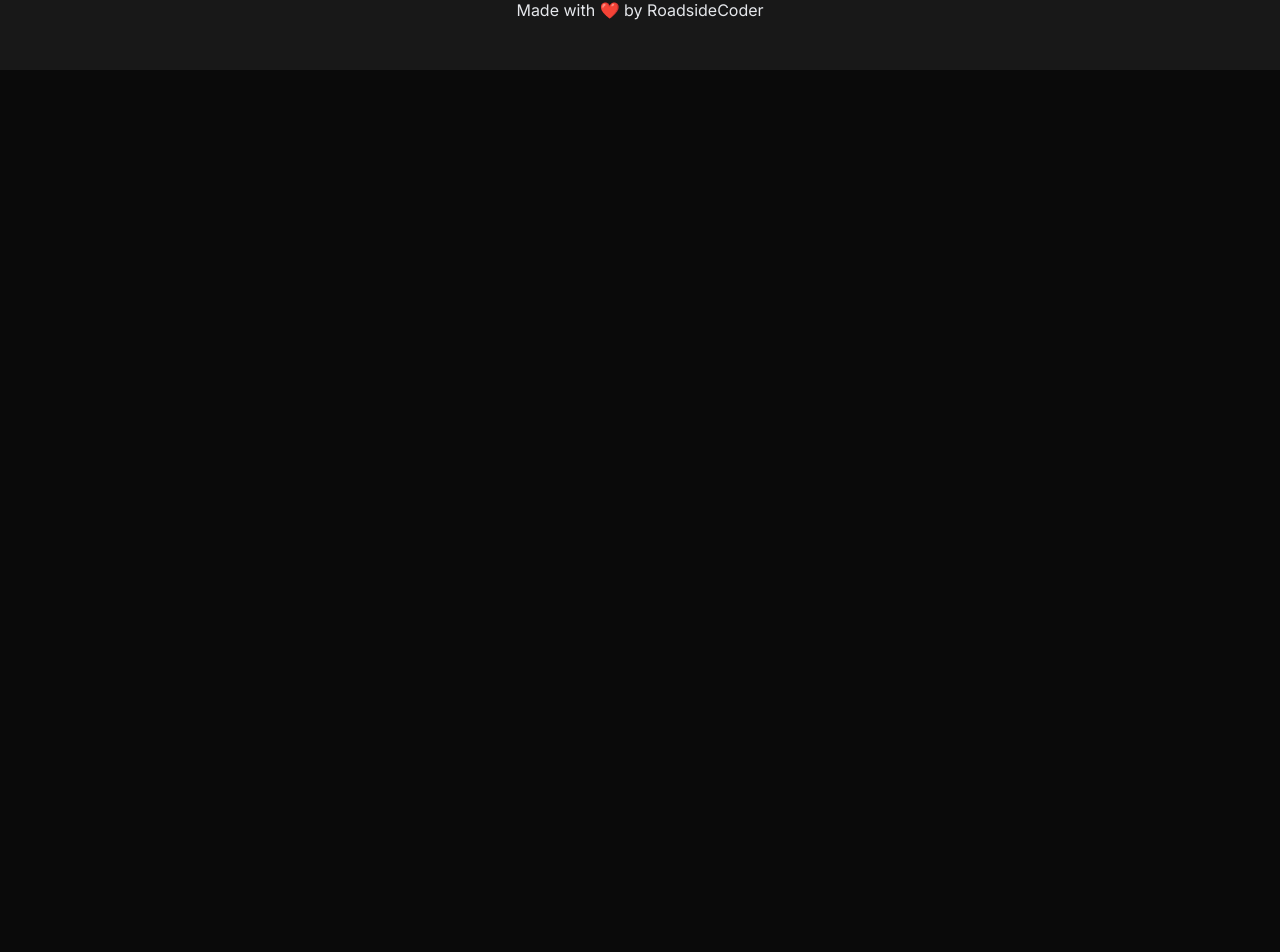
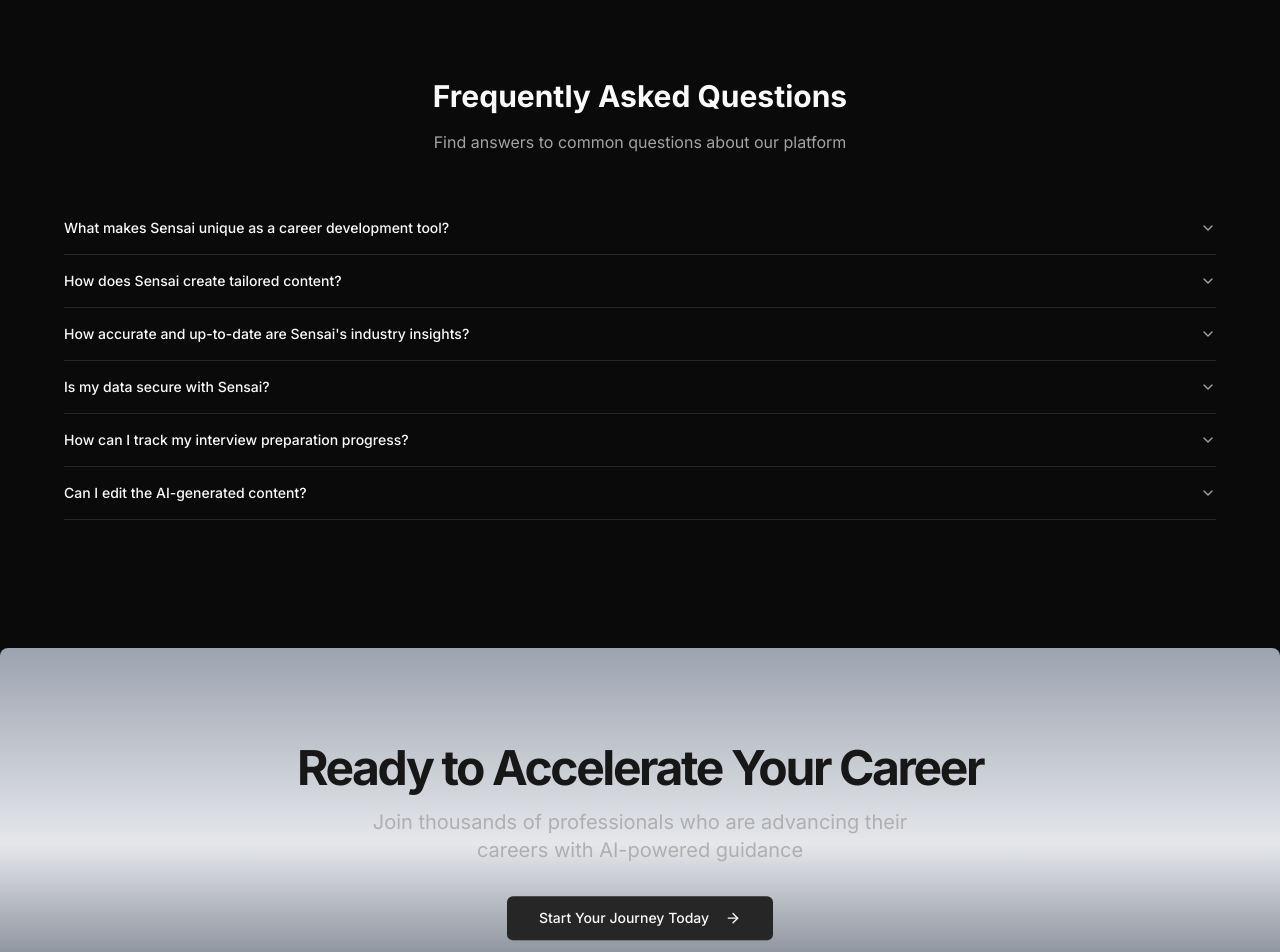
Before and after one commit to Jitendra2407/CareerGenie, a Next.js app: page / in a window 1280 px wide. Shown: the part 3313-4265 px from the top of the page. Before the commit the page ends 3383 px from the top, so only its background shows below. Built offline with nearby package versions, Linux system fonts and the light colour scheme; no server answers.

Commit message:
completed the UI of landing page

```diff
--- a/app/page.jsx
+++ b/app/page.jsx
@@ -1,9 +1,19 @@
 import HeroSection from "@/components/hero";
+import {
+  Accordion,
+  AccordionContent,
+  AccordionItem,
+  AccordionTrigger,
+} from "@/components/ui/accordion";
+import { Button } from "@/components/ui/button";
 import { Card, CardContent } from "@/components/ui/card";
+import { faqs } from "@/data/faqs";
 import { features } from "@/data/features";
 import { howItWorks } from "@/data/howItWorks";
 import { testimonial } from "@/data/testimonial";
+import { ArrowRight } from "lucide-react";
 import Image from "next/image";
+import Link from "next/link";
 
 export default function Home() {
   return (
@@ -141,6 +151,56 @@ export default function Home() {
           </div>
         </div>
       </section>
+
+      <section className="w-full py-12 md:py-24 lg:py-32 bg-background">
+        <div className="container mx-auto px-4 md:px-6">
+          <div className="text-center max-w-3xl mx-auto mb-12">
+            <h2 className="text-3xl font-bold mb-4">
+              Frequently Asked Questions
+            </h2>
+            <p className="text-muted-foreground">
+              Find answers to common questions about our platform
+            </p>
+          </div>
+
+          <div className="max-w-6xl mx-auto">
+            <Accordion type="single" collapsible className="w-full">
+              {faqs.map((faq, index) => {
+                return (
+                  <AccordionItem key={index} value={`item-${index}`}>
+                    <AccordionTrigger>{faq.question}</AccordionTrigger>
+                    <AccordionContent>{faq.answer}</AccordionContent>
+                  </AccordionItem>
+                );
+              })}
+            </Accordion>
+          </div>
+        </div>
+      </section>
+
+      <section className="w-full">
+        <div className="mx-auto py-24 gradient rounded-lg">
+          <div className="flex flex-col items-center justify-center space-y-4 text-center max-w-3xl mx-auto">
+            <h2 className="text-3xl font-bold tracking-tighter text-primary-foreground sm:text-4xl md:text-5xl">
+              Ready to Accelerate Your Career
+            </h2>
+            <p className="mx-auto max-w-[600px] text-muted-foreground/80 md:text-xl">
+              Join thousands of professionals who are advancing their careers
+              with AI-powered guidance
+            </p>
+            <Link href="/dashboard" passHref>
+              <Button
+                size="lg"
+                variant="secondary"
+                className="h-11 mt-5 animate-bounce"
+              >
+                Start Your Journey Today
+                <ArrowRight className="ml-2 h-4 w-4"/>
+              </Button>
+            </Link>
+          </div>
+        </div>
+      </section>
     </div>
   );
 }
```
